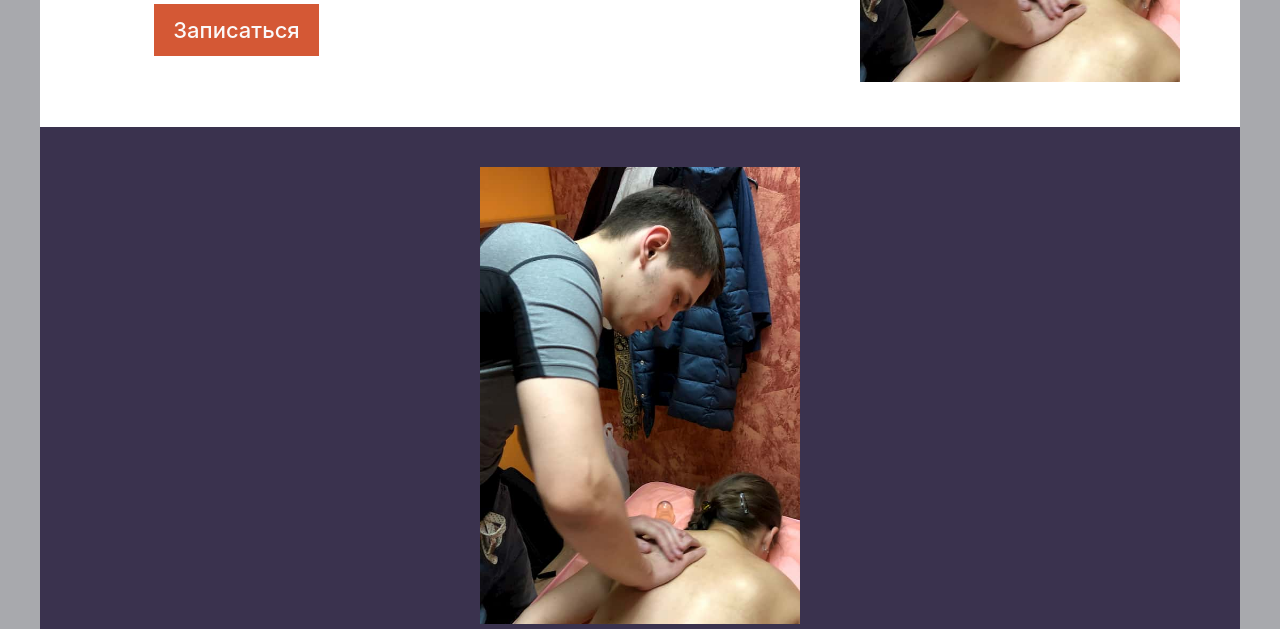
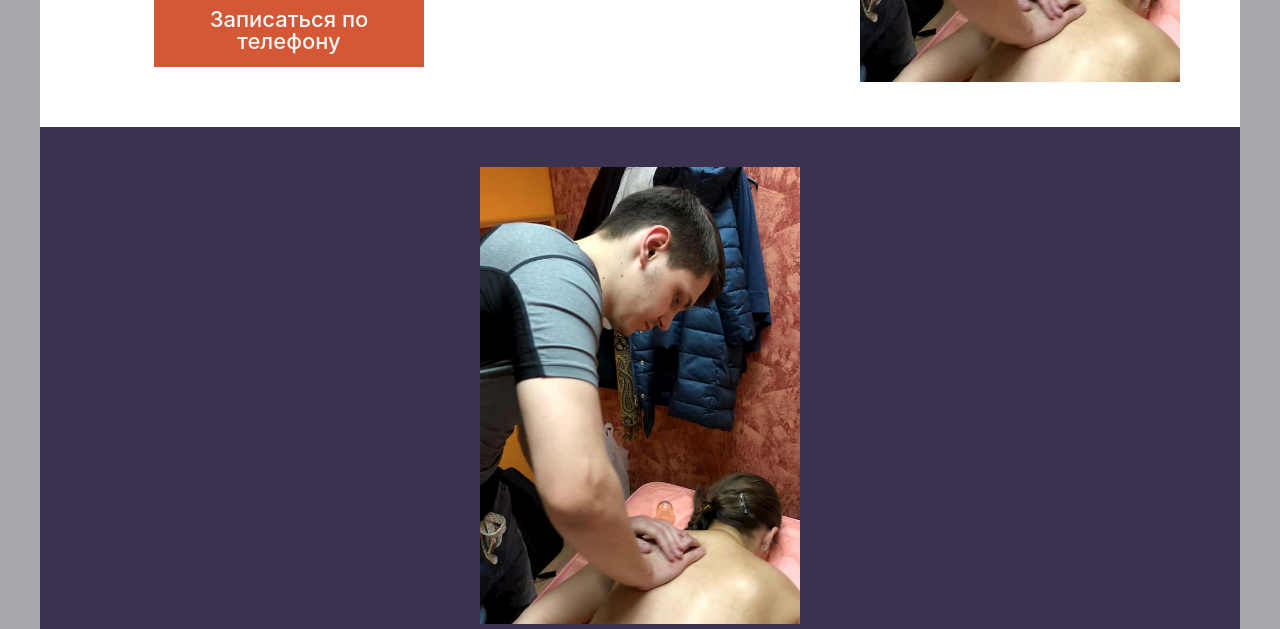
Before and after one commit to nikolayemrikh/osipov-massage, a website: page src/index.html in a window 1280 px wide. Shown: the part 471-1100 px from the top of the page. Drawn offline with nearby package versions, Linux system fonts and the light colour scheme; files that its build step writes are made by us from their sources.

Commit message:
Правит кнопку записаться

```diff
--- a/src/index.html
+++ b/src/index.html
@@ -129,7 +129,7 @@
                 </div>
               </div>
               <div class="description__contact">
-                <a class="button button--large description__contact-button" href="#contacts">Записаться</a>
+                <a class="button button--large description__contact-button" href="tel:+79992097639">Записаться по телефону</a>
               </div>
             </div>
             <div class="description__photo">
```
